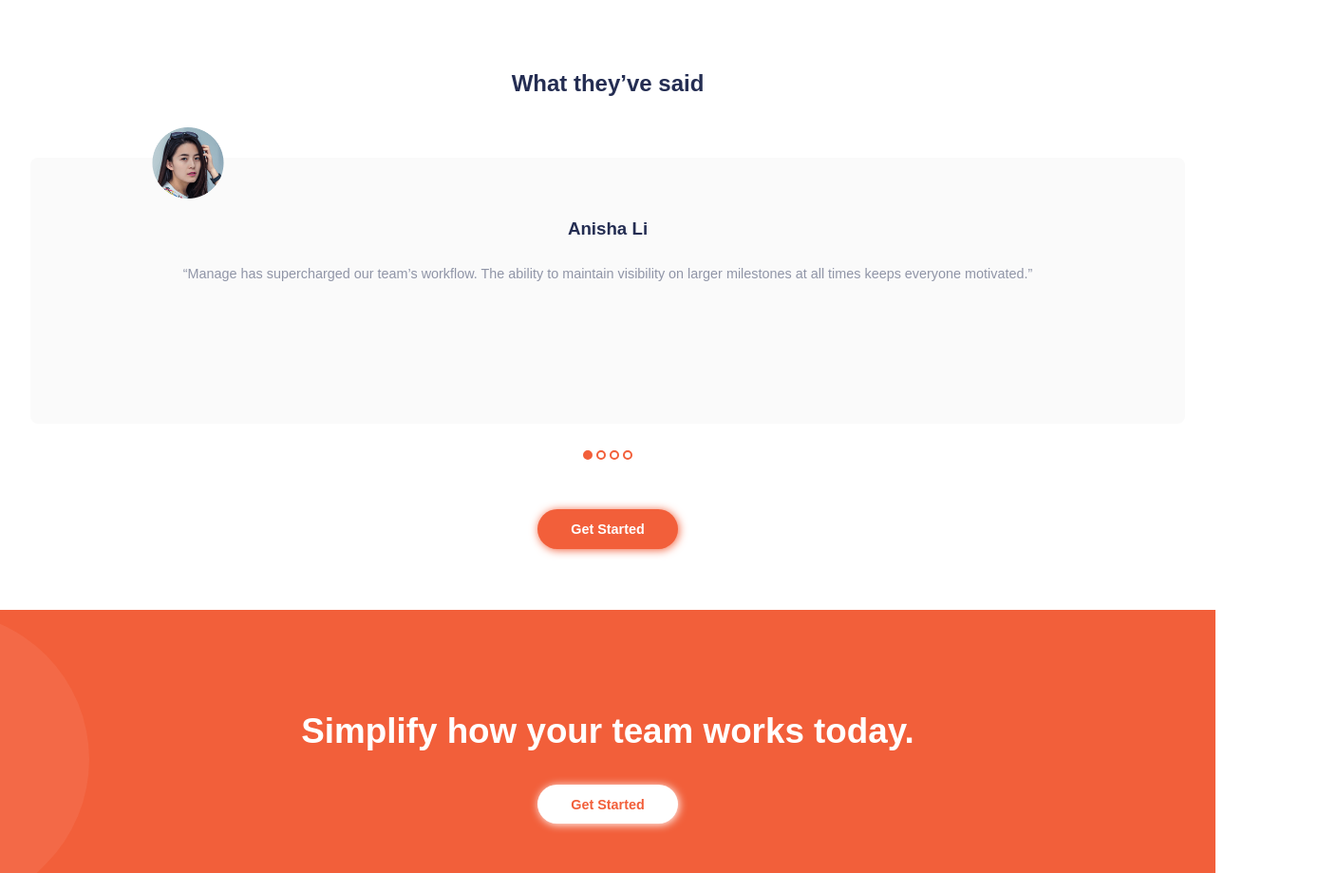
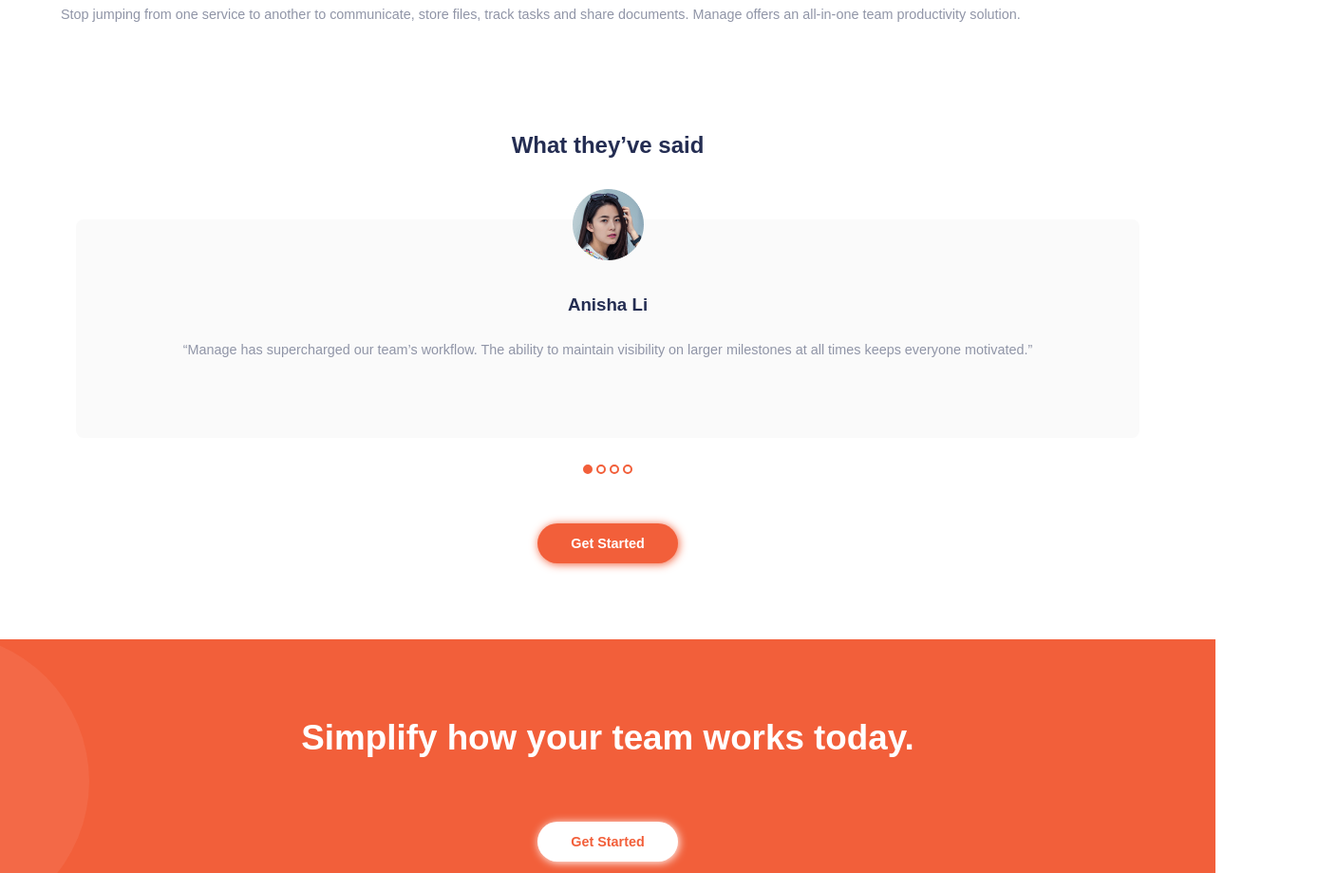
Before and after one commit to shantam8/fm_33manage-landing, a plain HTML site: page index.html in a window 1280 px wide. Shown: the part 1878-2797 px from the top of the page at 95% size, 1408 px wide, since content can reach past the window. Drawn offline with Linux system fonts and the light colour scheme; a web font is replaced by a local one.

Commit message:
design < 800px done

```diff
--- a/js/main.js
+++ b/js/main.js
@@ -59,10 +59,10 @@ function startTestimonialSlider(startElement = 0) {
 
   selectTestimonial(counter);
 
-  testimonialSliderInterval = setInterval(() => {
-    counter < testimonials.length - 1 ? counter++ : (counter = 0);
-    selectTestimonial(counter);
-  }, 10000);
+  // testimonialSliderInterval = setInterval(() => {
+  //   counter < testimonials.length - 1 ? counter++ : (counter = 0);
+  //   selectTestimonial(counter);
+  // }, 10000);
 }
 
 function selectTestimonial(counter) {
--- a/scss/_2sectionIntro.scss
+++ b/scss/_2sectionIntro.scss
@@ -22,7 +22,7 @@
 
     p {
       margin-top: 0.5rem;
-      margin-bottom: 1rem;
+      margin-bottom: 2rem;
     }
   }
 }
--- a/scss/_3sectionManage.scss
+++ b/scss/_3sectionManage.scss
@@ -1,5 +1,6 @@
 #manage {
   .bgHelper {
+    padding-top: 2rem;
     .titleBox {
       padding: 2rem;
       text-align: center;
@@ -9,6 +10,11 @@
       }
       p {
         margin-top: 0.5rem;
+      }
+
+      @media screen and (min-width: 30rem) {
+        padding-left: 4rem;
+        padding-right: 4rem;
       }
     }
 
@@ -42,5 +48,14 @@
         font-size: 1rem;
       }
     }
+
+    @media screen and (min-width: 30rem) {
+      padding-left: 2rem;
+      padding-right: 2rem;
+    }
+    @media screen and (min-width: 40rem) {
+      padding-left: 3rem;
+      padding-right: 3rem;
+    }
   }
 }
--- a/scss/_4sectionTestimonials.scss
+++ b/scss/_4sectionTestimonials.scss
@@ -9,7 +9,7 @@
 
     .card {
       position: relative;
-      height: 280px;
+      height: 230px;
       border-radius: 8px;
       background-color: $veryLightGray;
       margin-top: 4rem;
@@ -17,16 +17,15 @@
       animation: fadeIn 2s forwards ease-in-out;
 
       .avatar {
-        position: absolute;
+        margin: 0 auto;
+        width: 75px;
+        transform: translate(0, -2rem);
 
-        width: 75px;
-        transform: translate(150%, -2rem);
         img {
           width: 100%;
         }
       }
       h3 {
-        padding-top: 4rem;
         margin-bottom: 1.5rem;
       }
     }
--- a/scss/_5sectionGetStarted.scss
+++ b/scss/_5sectionGetStarted.scss
@@ -5,16 +5,21 @@
   background-position: left center;
 
   .bgHelper {
-    @include sectionPadding;
+    //@include sectionPadding;
     text-align: center;
     padding: 6.5rem 0;
+
+    @media screen and (min-width:40rem) {
+      padding: 5rem 0;
+    }
 
     h1 {
         padding: 0 2rem;
       color: white;
-      font-size: 2.3rem
-      ;
-
+      font-size: 2.3rem;
+      @media screen and (min-width:40rem) {
+        margin-bottom: 2rem;
+      }
     }
 
     button {
--- a/scss/_6footer.scss
+++ b/scss/_6footer.scss
@@ -50,7 +50,6 @@ footer {
 
     form {
       grid-area: mail;
-      width: 100%;
       position: relative;
 
       #inputBoxMail {
@@ -88,7 +87,7 @@ footer {
 
     #socialMediaBox {
       grid-area: socialMedia;
-      width: 100%;
+      width: 310px;
       display: flex;
       justify-content: space-between;
       align-items: center;
--- a/scss/_mixins.scss
+++ b/scss/_mixins.scss
@@ -1,5 +1,16 @@
 @mixin sectionPadding() {
   padding: 2rem;
+
+  @media screen and (min-width: 30rem) {
+    padding: 2rem 3rem;
+  }
+  @media screen and (min-width: 40rem) {
+    padding: 3rem 4rem;
+  }
+  @media screen and (min-width: 50rem) {
+    padding: 3rem 5rem;
+  }
+
 }
 
 @mixin btnGeneralStyle($color: white, $bgColor: $brightRed) {
--- a/scss/main.scss
+++ b/scss/main.scss
@@ -54,12 +54,57 @@ ul {
   display: none;
 }
 
-.btnGeneralStyle{
+.btnGeneralStyle {
   @include btnGeneralStyle;
 }
 
 body {
   position: relative;
+
+  &::before,
+  &::after {
+    position: absolute;
+    content: "";
+    background-image: url("../images/bg-tablet-pattern.svg");
+    background-repeat: no-repeat;
+    background-size: contain;
+  }
+
+  &::before {
+    top: -3rem;
+    right: -5rem;
+    width: 25rem;
+    height: 25rem;
+    z-index: -1;
+  }
+
+  &::after {
+    top: 29rem;
+    right: -12rem;
+    width: 20rem;
+    height: 20rem;
+    z-index: -1;
+  }
+  &.overflowHidden {
+    overflow: hidden;
+  }
+
+  @media screen and (min-width: 40rem) {
+    &::before {
+      top: -3rem;
+      right: -2rem;
+      width: 35rem;
+      height: 35rem;
+    }
+
+    &::after {
+      top: 33rem;
+      right: -8rem;
+      width: 25rem;
+      height: 25rem;
+    }
+  }
+}
 
 #modalBodyBG {
   position: absolute;
@@ -79,8 +124,3 @@ body {
     animation: fadeOutBodyBG 2s forwards;
   }
 }
-
-  &.overflowHidden {
-    overflow: hidden;
-  }
-}
```
Also changed, not shown: css/main.css, 1 other file. Lines whose indentation alone changed are shown as unchanged.
